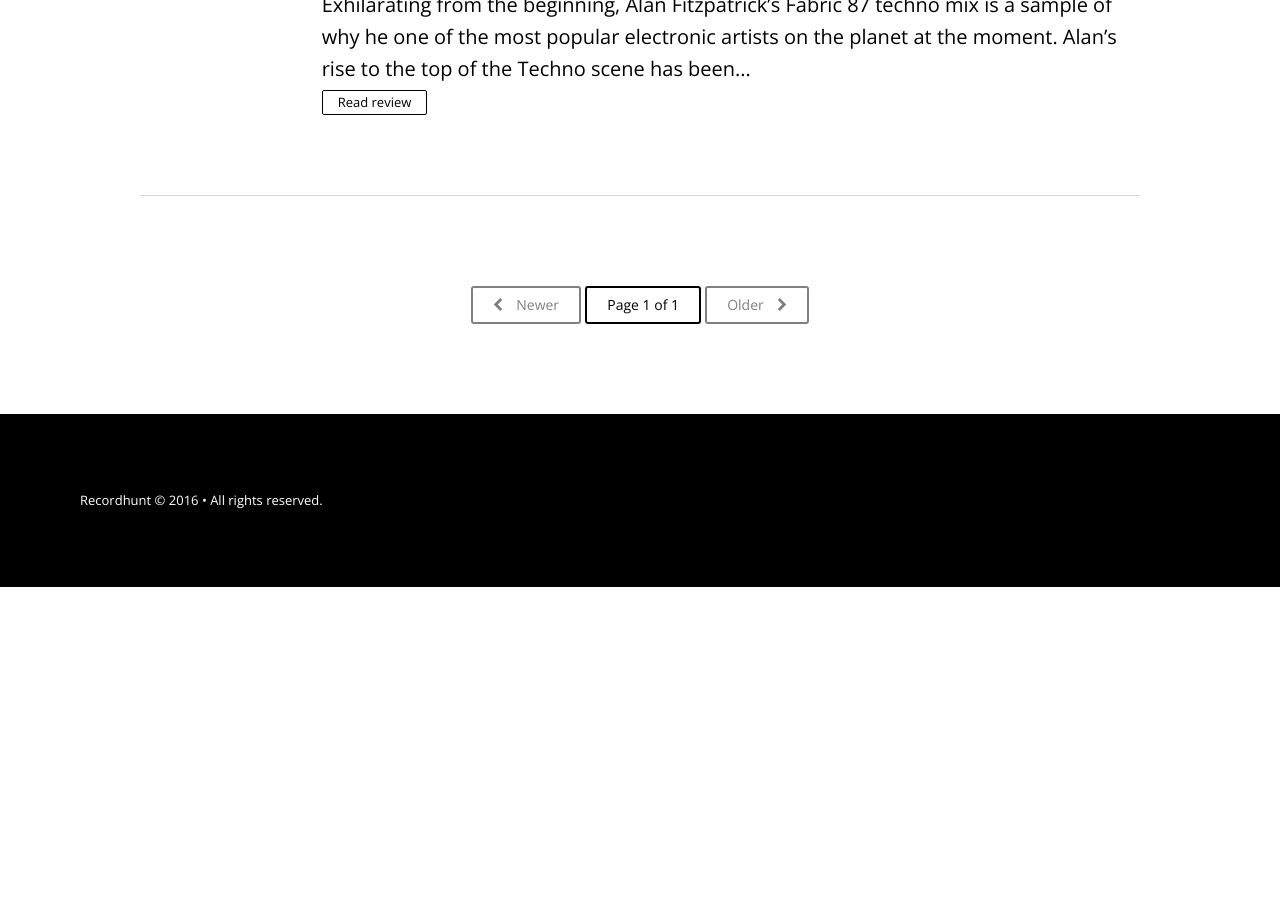
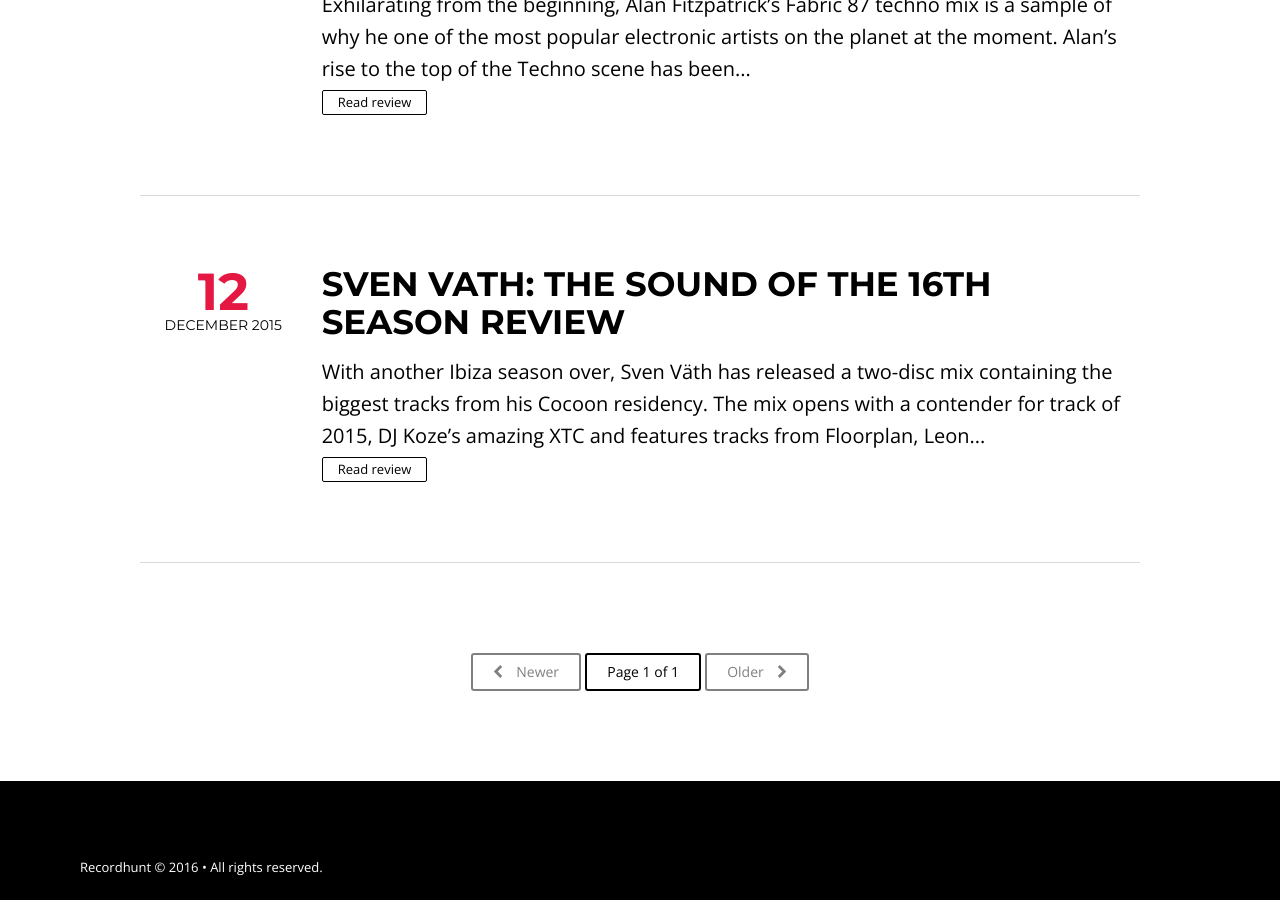
Before and after one commit to innesm4/recordhunt.co.uk, a Jekyll site: the page built from index.html, in a window 1280 px wide and 900 px high, scrolled down 744 px. Built offline with Jekyll 4.4.1, drawn with Linux system fonts in a browser that asks for light colours; nearby versions of some CDN libraries; the list of posts is cut into pages by our own code; before the commit the page ends 1331 px from its top, so only the background shows below that; some of the changed lines change nothing that is shown.

Commit message:
added sound of the 16th

```diff
--- /dev/null
+++ b/_posts/2015-12-12-thesoundofthe16thseason.md
@@ -0,0 +1,91 @@
+---
+layout: post
+title: "Sven Vath: The Sound Of The 16th Season Review"
+description: "Sound of the 16th Season is Sven Vaths"
+headline:
+modified: 2016-07-23
+category: techno
+tags: [fabric]
+imagefeature:
+mathjax:
+chart:
+comments: true
+featured: true
+---
+
+
+### With another Ibiza season over, Sven Väth has released a two-disc mix containing the biggest tracks from his Cocoon residency.
+
+
+The mix opens with a contender for track of 2015, DJ Koze's amazing XTC and features tracks from Floorplan, Leon Vynehall, Carl Craig, Deetron and Kevin Saunderson.
+
+
+<style>.embed-container { position: relative; padding-bottom: 56.25%; height: 0; overflow: hidden; max-width: 100%; } .embed-container iframe, .embed-container object, .embed-container embed { position: absolute; top: 0; left: 0; width: 100%; height: 100%; }</style><div class='embed-container'><iframe src='https://www.youtube.com/embed/uVsDes7cHVc' frameborder='0' allowfullscreen></iframe></div>
+
+
+<br>
+We already had this mix on repeat listening at Recordhunt HQ, providing a showcase of why Papa Sven is still the king of Monday's on the White Isle.
+
+<a href="https://itunes.apple.com/gb/album/in-mix-sound-sixteenth-season/id1048687890">Download from iTunes here</a> or
+
+<a rel="nofollow" href="http://www.amazon.co.uk/gp/product/B016JCBWBI/ref=as_li_tl?ie=UTF8&camp=1634&creative=6738&creativeASIN=B016JCBWBI&linkCode=as2&tag=rechun02-21">order a physical copy from Amazon here.</a><img src="http://ir-uk.amazon-adsystem.com/e/ir?t=rechun02-21&l=as2&o=2&a=B016JCBWBI" width="1" height="1" border="0" alt="" style="border:none !important; margin:0px !important;" />
+
+Full track listing below:
+
+Disc: 1
+
+1. <a href="https://itunes.apple.com/gb/album/xtc/id1048687890?i=1048687892">DJ Koze - XTC</a>
+2. Matthew Dekay - Fangtango
+3. Metaboman - Next Please
+4. <a href="https://itunes.apple.com/gb/album/till-we-meet-again-feat.-inner/id1048687890?i=1048688740">Kevin Saunderson feat. Inner City - Till We Meet Again (Carl Craig Remix)</a>
+5. Jacob Korn - Bingoparty
+6. <a href="https://itunes.apple.com/gb/album/its-just-house-of-dupree/id1048687890?i=1048688752">Leon Vynehall - It's Just (House Of Dupree)</a>
+7. Aaaron - Whatcha Say
+8. Daniel Bortz - Don't Disturb Björn
+9. <a href="https://itunes.apple.com/gb/album/cipher/id1048687890?i=1048688783">John Tejada - Cipher</a>
+10. Mattheis - Prism2
+11. Patrick Specke and Daze Maxim - Battery
+12. Jacek Sienkiewicz - Drifting
+13. Ricardo Tobar - Brittle
+14. Tim Green - Eclipse
+15. Alex Smoke - Executive Realness
+16. <a href="https://itunes.apple.com/gb/album/never-wanted-one/id1048687890?i=1048688809">Heartthrob - Never Wanted One</a>
+17. Tim Wright - The Crab
+18. Deetron - The Believer
+19. Bastinov - Prisma
+20. Floorplan - Ritual
+21. The Knife - Silent Shout (Shaken)
+22. Geeeman - Wanna Go Bang (Alden Tyrell Remix)
+23. <a href="https://itunes.apple.com/gb/album/leo/id1048687890?i=1048688831">Gary Beck - Leo</a>
+24. Pig and Dan - Universal Love
+25. Stranger - Warehouse Memoires (Bergweg Mix)
+26. Alex Bau - On Synth
+27. Dimi Angélis - New Sun Spot
+28. Petar Dundov - Synchrotonic
+
+
+Disc: 2
+
+1. Eclipse - Tim Green
+2. Executive Realness - Alex Smoke
+3. Never Wanted One - Heartthrob
+4. The Crab - Tim Wright
+5. The Believer - Deetron
+6. Prisma - Bastinov
+7. Ritual - Floorplan
+8. Silent Shout (Shaken - up Version)
+9. Wanna Go Bang (Alden Tyrell Remix) - Geeeman
+10. Leo - Gary Beck
+11. Universal Love - Pig & Dan
+12. Warehouse Memories (Bergweg Mix) - Stranger
+13. On Synth - Alex Bau
+14. New Sun Spot - Dimi Angélis
+15. Synchrotonic - Petar Dundov
+
+### Our Rating:
+
+# 9.5/10
+
+<p>
+<iframe style="width:120px;height:240px;" marginwidth="0" marginheight="0" scrolling="no" frameborder="0" src="//ws-eu.amazon-adsystem.com/widgets/q?ServiceVersion=20070822&OneJS=1&Operation=GetAdHtml&MarketPlace=GB&source=ac&ref=qf_sp_asin_til&ad_type=product_link&tracking_id=rechun02-21&marketplace=amazon&region=GB&placement=B016JCBWBI&asins=B016JCBWBI&linkId=&show_border=true&link_opens_in_new_window=true">
+</iframe></p>
```
Also changed, not shown: _posts/2016-07-23-fabric87.md (+1 -1 lines).
